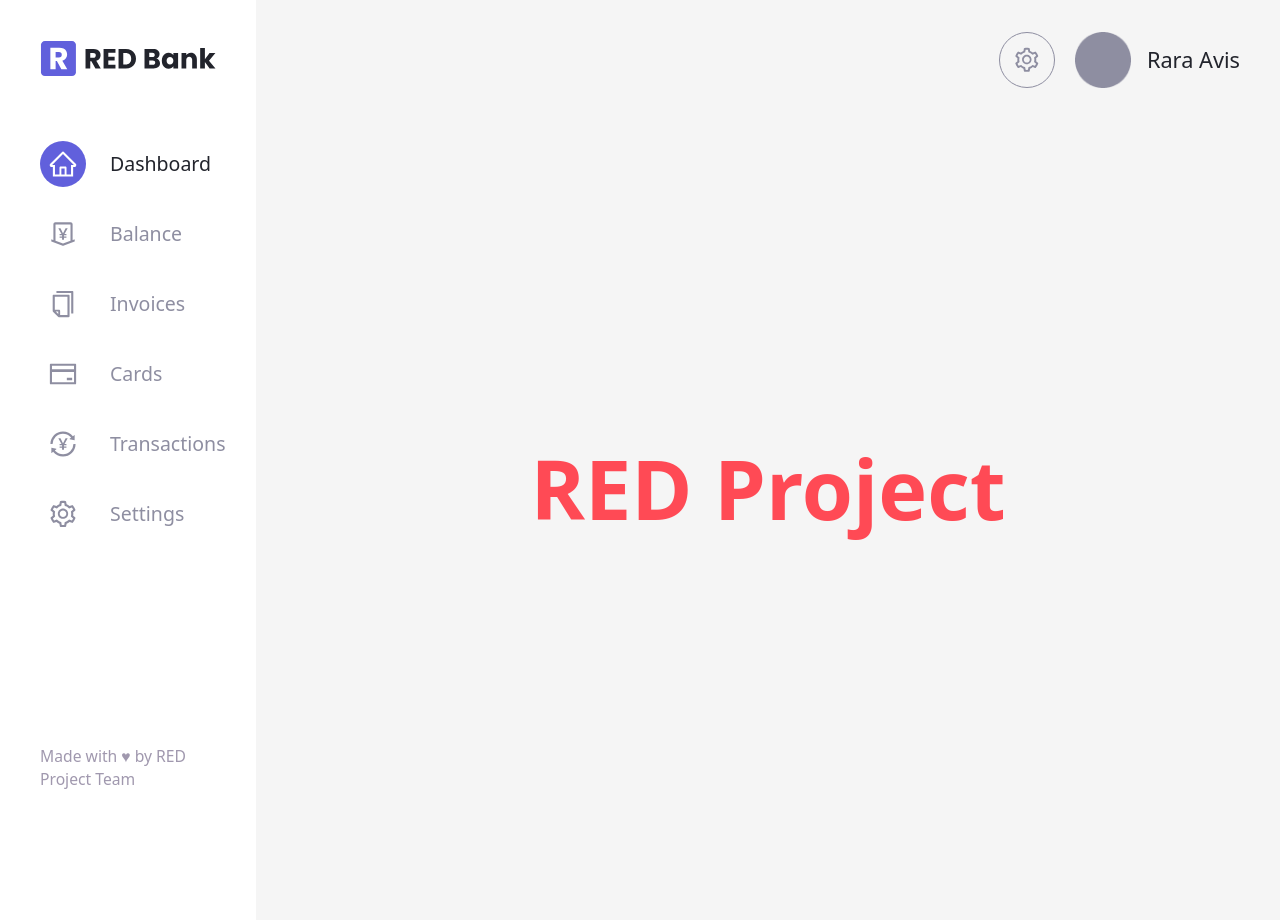
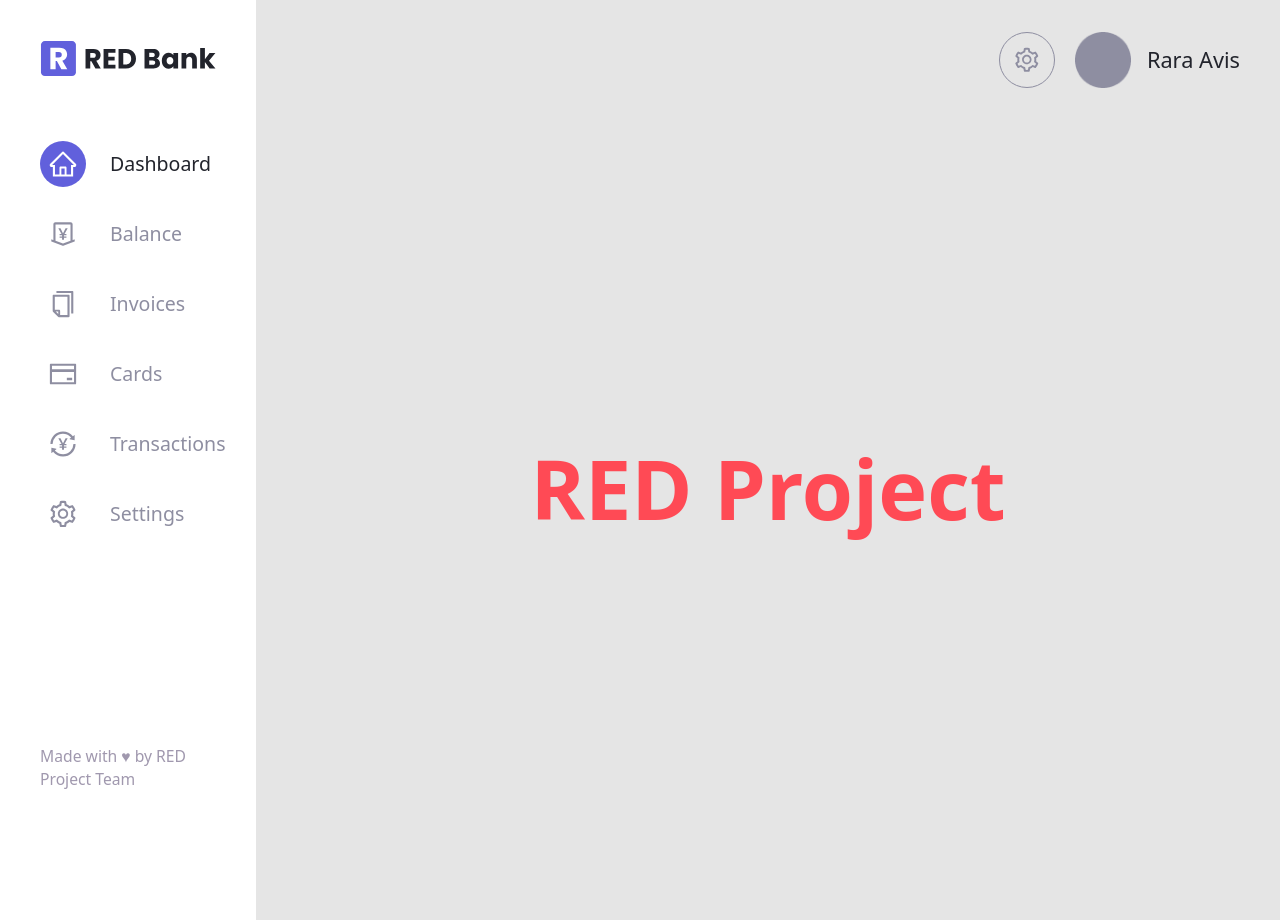
Before and after one commit to ratnov2/broker, a Next.js app: page / in a window 1280 px wide. Built offline with nearby package versions, Linux system fonts and the light colour scheme; no server answers.

Commit message:
Fix (tailwind config): Изменил цвет фона на тот, который соответствует макету

```diff
--- a/tailwind.config.js
+++ b/tailwind.config.js
@@ -10,7 +10,8 @@ const constants = {
 	white: '#ffffff',
 	red: '#FF4A55',
 	gray: '#8E8EA1',
-	'light-gray': '#F5F5F5'
+	'light-gray': '#E5E5E5',
+	'gray-2': '#F5F5F5'
 }
 
 module.exports = {
```
